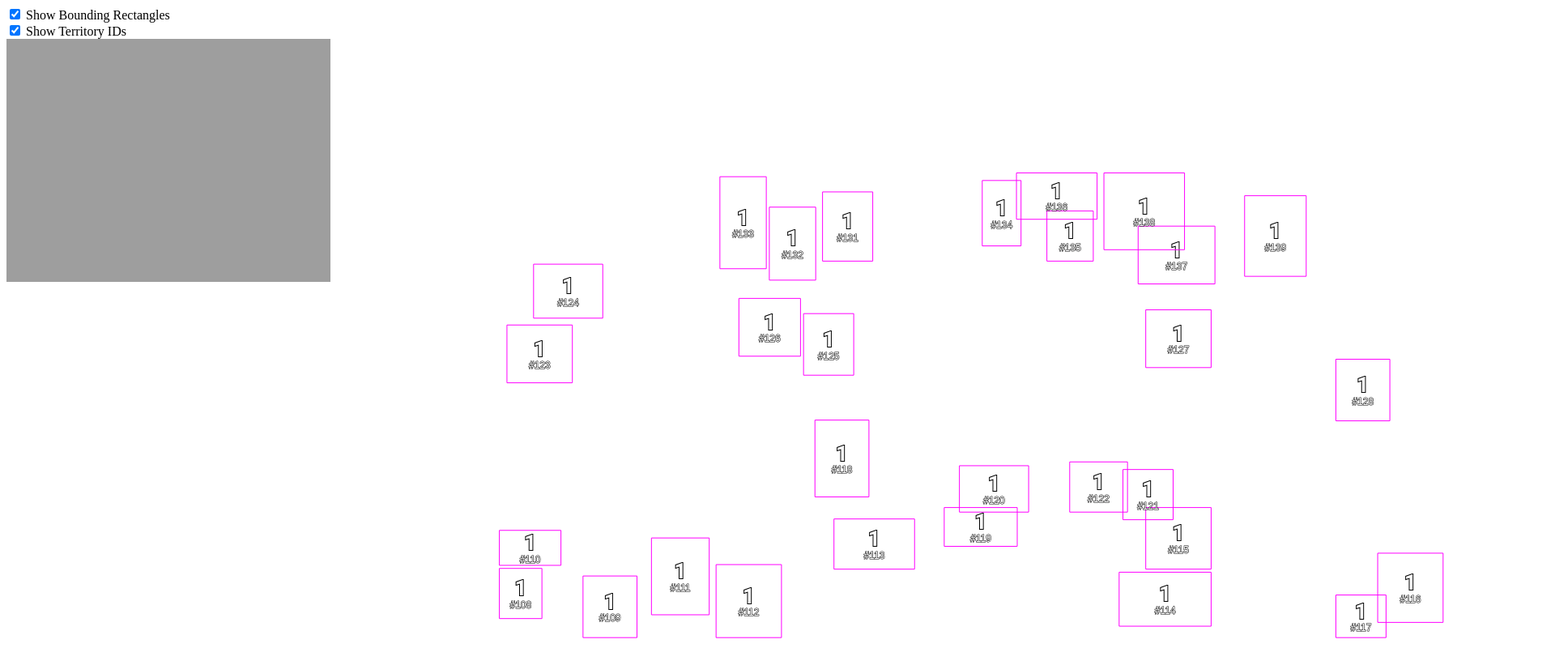
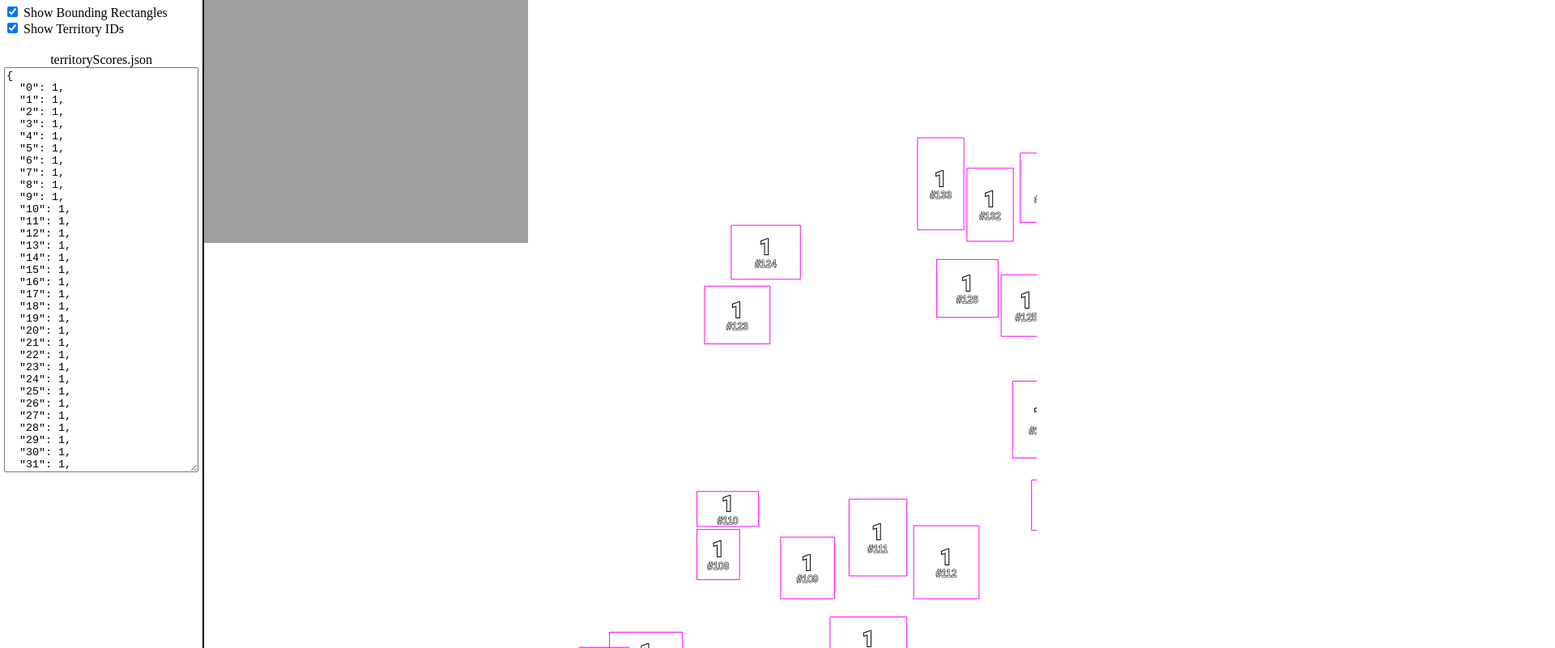
Before and after one commit to cheesasaurus/v-rising-castle-heart-police, a plain HTML site: page MapPainter/index.html in a window 1280 px wide. Shown: the top 800 px of the page at 81% size, 1920 px wide, since content can reach past the window. Drawn offline with Linux system fonts and the light colour scheme.

Commit message:
MapPainter: output json

```diff
--- a/MapPainter/css/main.css
+++ b/MapPainter/css/main.css
@@ -1,3 +1,7 @@
+body {
+    margin: 0;
+}
+
 #canvas-container {
     position: relative;
 }
@@ -14,3 +18,30 @@
 .territory-area:hover {
     background-color: magenta;
 }
+
+.flex-container {
+    display: flex;
+    overflow: hidden;
+    height: 100%;
+    width: 100%;
+}
+
+#controls-container {
+    border-right: 2px solid black;
+    padding: 5px;
+    min-width: 240px;
+}
+
+#map-scroll-container {
+    overflow: auto;
+}
+
+.output-section {
+    margin-top: 20px;
+    text-align: center;
+}
+
+#output-json {
+    width: calc(100%);
+    height: 500px;
+}
--- a/MapPainter/index.html
+++ b/MapPainter/index.html
@@ -4,17 +4,26 @@
         <link type="text/css" rel="stylesheet" href="css/main.css"></link>
     </head>
     <body>
-        <div>
+        <div class="flex-container">
+            <div id="controls-container">
                 <div>
                     <input type="checkbox" id="showBoundingRectangles" checked /> Show Bounding Rectangles
                 </div>
                 <div>
                     <input type="checkbox" id="showTerritoryIds" checked /> Show Territory IDs
                 </div>
+                <div class="output-section">
+                    territoryScores.json
+                    <textarea id="output-json"></textarea>
+                </div>
+
 
             </div>
+            <div id="map-scroll-container">
                 <div id="canvas-container">
                     <canvas id="canvas" width="100" height="100"></canvas>
                 </div>
+            </div>
+        </div>
     </body>
 </html>
--- a/MapPainter/js/main.js
+++ b/MapPainter/js/main.js
@@ -27,15 +27,28 @@ document.getElementById("showTerritoryIds").addEventListener("change", (event) =
 
 
 const territoryById = {};
+
+const jsonOutputEl = document.getElementById("output-json");
+const updateJsonOutput = () => {
+    const output = {};
+    for (const [territoryId, territory] of Object.entries(territoryById)) {
+        output[territoryId] = territory.Score;
+    }
+    jsonOutputEl.value = JSON.stringify(output, null, "  ");
+};
+
 const editScore = (territoryId) => {
     const territory = territoryById[territoryId];
     const message = "Set value of territory#" + territoryId;
-    const newScore = prompt(message, territory.Score);
-    territory.Score = parseInt(newScore);
+    const newScore = parseInt(prompt(message, territory.Score));
+    territory.Score = Number.isNaN(newScore) ? 69 : newScore;
     mapPainter.paint(config);
+    updateJsonOutput();
 }
 
 const canvasContainer = document.getElementById('canvas-container');
+canvasContainer.style.width = canvas.width + "px";
+canvasContainer.style.height = canvas.height + "px";
 const scaleDown = alignment.scaleDown;
 for (const territory of territoryData.Territories) {
     const territoryId = territory.CastleTerritoryId;
@@ -62,3 +75,5 @@ for (const territory of territoryData.Territories) {
     area.onclick = () => editScore(territoryId);
     canvasContainer.appendChild(area);
 }
+
+updateJsonOutput();
```
Lines whose indentation alone changed are shown as unchanged.
